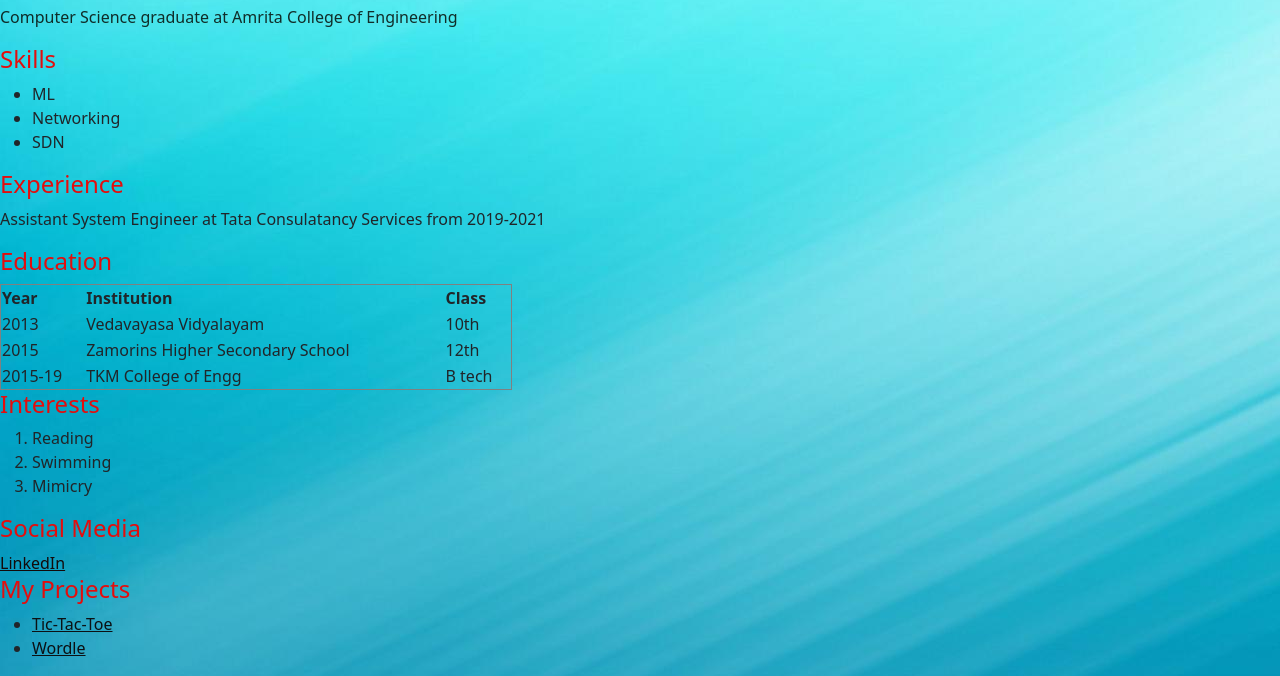
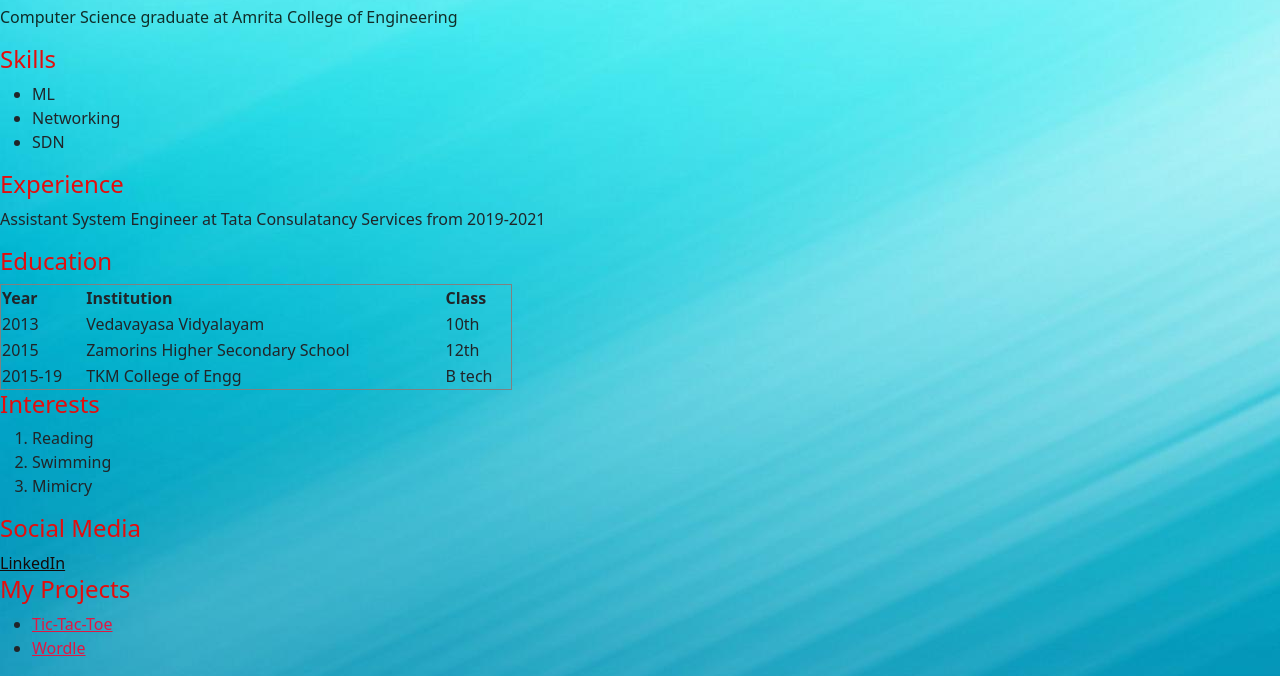
Before and after one commit to Akhil556/Akhil556.github.io, a plain HTML site: page index.html in a window 1280 px wide. Shown: the part 374-1050 px from the top of the page. Drawn offline with nearby package versions, Linux system fonts and the light colour scheme.

Commit message:
Update style.css

```diff
--- a/style.css
+++ b/style.css
@@ -22,5 +22,5 @@ h2 {
 }
 
 a:link {
-  color: rgb(11, 16, 19);
+  color: rgb(225, 23, 67);
 }
```
